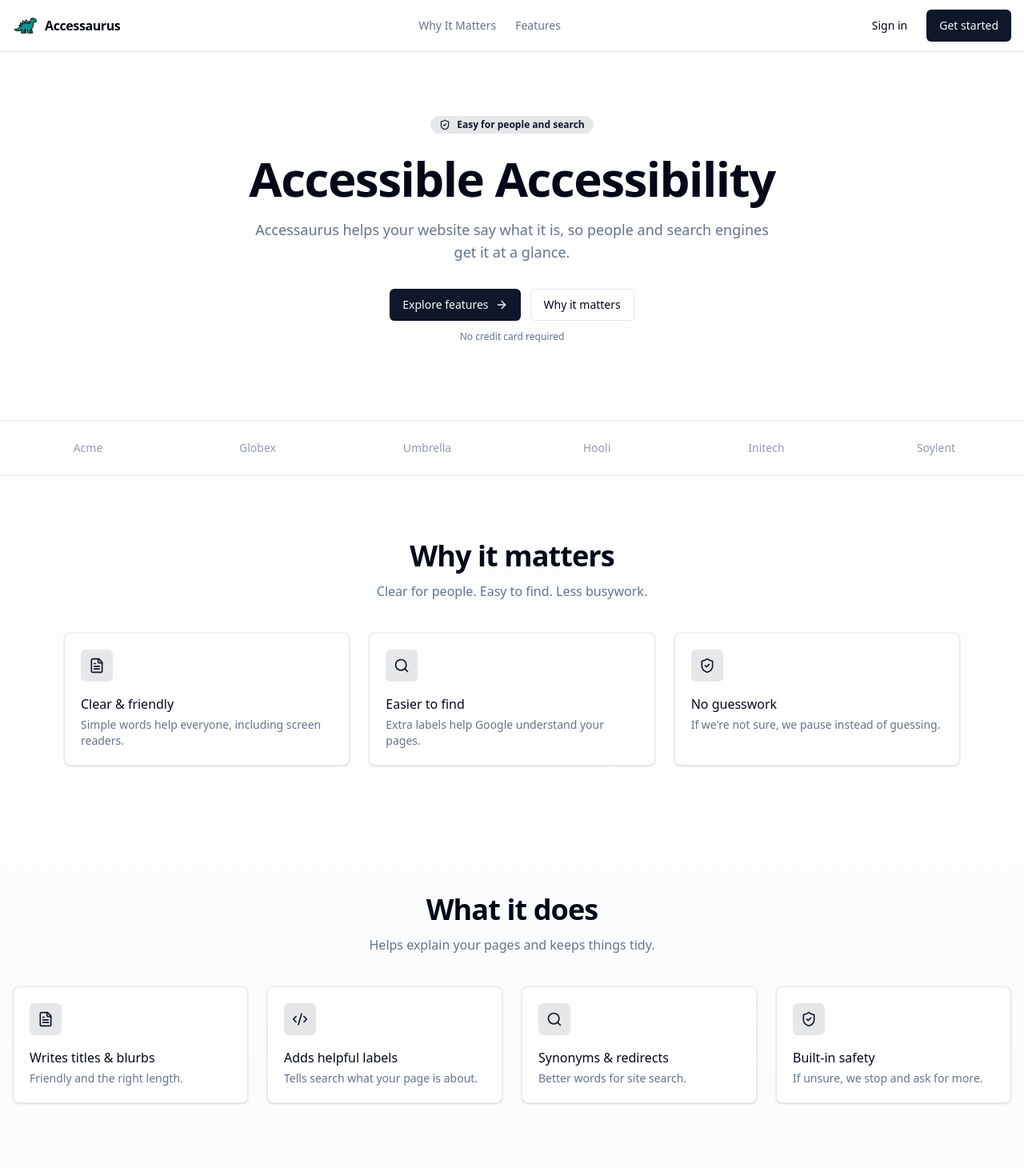
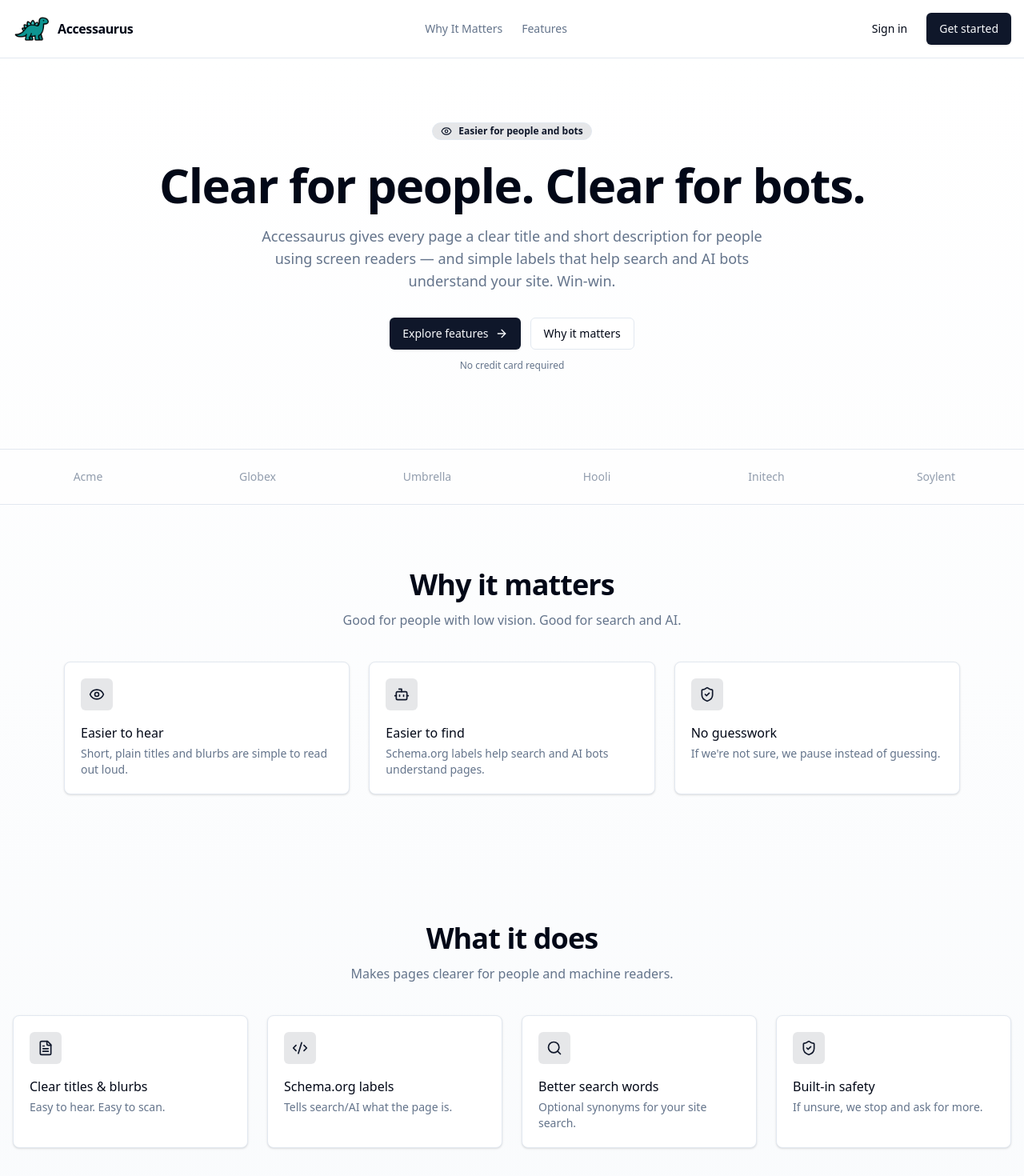
Before and after one commit to accessaurus/accessaurus, a Next.js app in the folder apps/web/: page / in a window 1280 px wide. Shown: the top 1470 px of the page at 80% size. Built offline with nearby package versions, Linux system fonts and the light colour scheme; no server answers.

Commit message:
Refactor layout and home page for improved clarity and accessibility. Update title and descriptions to emphasize benefits for both users and bots. Replace logo import method and adjust iconography to enhance visual representation of features.

```diff
--- a/apps/web/app/layout.tsx
+++ b/apps/web/app/layout.tsx
@@ -10,6 +10,7 @@ import {
 } from "@clerk/nextjs";
 import Link from "next/link";
 import Image from "next/image";
+import LogoPng from "@/public/logo.png";
 import { Button } from "@/components/ui/button";
 import "./globals.css";
 
@@ -24,9 +25,9 @@ const geistMono = Geist_Mono({
 });
 
 export const metadata: Metadata = {
-  title: "Accessaurus — Accessible SEO & Structured Data SDK",
+  title: "Accessaurus — Clear for people, clear for bots",
   description:
-    "Drop-in SDK for Next.js that generates accessible titles, meta tags, Schema.org JSON-LD, and on-site search synonyms — server-first, secure, and cost-aware.",
+    "Make pages easier for screen readers and AI bots with clear titles, helpful descriptions, and Schema.org JSON‑LD. Server‑first, safe, and predictable.",
 };
 
 export default function RootLayout({
@@ -44,12 +45,13 @@ export default function RootLayout({
             <div className="mx-auto max-w-7xl px-4 py-3 flex items-center justify-between">
               <Link href="/" className="flex items-center gap-2" aria-label="Accessaurus home">
                 <Image
-                  src="/logo.png"
+                  src={LogoPng}
                   alt="Accessaurus logo"
-                  width={32}
-                  height={32}
-                  sizes="32px"
-                  className="h-8 w-8"
+                  width={48}
+                  height={48}
+                  sizes="48px"
+                  className="h-12 w-12"
+                  placeholder="blur"
                   priority
                 />
                 <span className="text-base font-semibold tracking-tight">Accessaurus</span>
--- a/apps/web/app/page.tsx
+++ b/apps/web/app/page.tsx
@@ -1,5 +1,5 @@
 import Link from "next/link";
-import { ArrowRight, Check, FileText, Code2, Search, ShieldCheck } from "lucide-react";
+import { ArrowRight, FileText, Code2, Search, ShieldCheck, Eye, Bot } from "lucide-react";
 import { Button } from "@/components/ui/button";
 import { Badge } from "@/components/ui/badge";
 // (interactive developer/demo components removed per request)
@@ -11,14 +11,14 @@ export default function Home() {
         <div className="mx-auto max-w-7xl px-4 pt-20 pb-24 text-center">
           <div className="mx-auto max-w-max">
             <Badge className="gap-2 bg-primary/10 text-primary border-primary/20">
-              <ShieldCheck className="h-3.5 w-3.5" />
-              Easy for people and search
+              <Eye className="h-3.5 w-3.5" />
+              Easier for people and bots
             </Badge>
           </div>
           <h1 className="mt-6 text-4xl font-bold tracking-tight sm:text-6xl">
-            Accessible Accessibility
+            Clear for people. Clear for bots.
           </h1>
-          <p className="mx-auto mt-5 max-w-2xl text-muted-foreground text-base sm:text-lg">Accessaurus helps your website say what it is, so people and search engines get it at a glance.</p>
+          <p className="mx-auto mt-5 max-w-2xl text-muted-foreground text-base sm:text-lg">Accessaurus gives every page a clear title and short description for people using screen readers — and simple labels that help search and AI bots understand your site. Win‑win.</p>
           <div className="mt-8 flex items-center justify-center gap-3">
             <a href="#features">
               <Button className="gap-2">
@@ -55,17 +55,17 @@ export default function Home() {
         <div className="mx-auto max-w-6xl px-4">
           <div className="mx-auto max-w-2xl text-center">
             <h2 className="text-3xl font-semibold tracking-tight sm:text-4xl">Why it matters</h2>
-            <p className="mt-3 text-muted-foreground">Clear for people. Easy to find. Less busywork.</p>
+            <p className="mt-3 text-muted-foreground">Good for people with low vision. Good for search and AI.</p>
           </div>
           <div className="mt-10 grid grid-cols-1 md:grid-cols-3 gap-6">
             {[{
-              icon: <FileText className="h-5 w-5" />,
-              title: "Clear & friendly",
-              desc: "Simple words help everyone, including screen readers.",
+              icon: <Eye className="h-5 w-5" />,
+              title: "Easier to hear",
+              desc: "Short, plain titles and blurbs are simple to read out loud.",
             },{
-              icon: <Search className="h-5 w-5" />,
+              icon: <Bot className="h-5 w-5" />,
               title: "Easier to find",
-              desc: "Extra labels help Google understand your pages.",
+              desc: "Schema.org labels help search and AI bots understand pages.",
             },{
               icon: <ShieldCheck className="h-5 w-5" />,
               title: "No guesswork",
@@ -87,24 +87,24 @@ export default function Home() {
         <div className="mx-auto max-w-7xl px-4">
           <div className="mx-auto max-w-2xl text-center">
             <h2 className="text-3xl font-semibold tracking-tight sm:text-4xl">What it does</h2>
-            <p className="mt-3 text-muted-foreground">Helps explain your pages and keeps things tidy.</p>
+            <p className="mt-3 text-muted-foreground">Makes pages clearer for people and machine readers.</p>
           </div>
           <div className="mt-10 grid grid-cols-1 md:grid-cols-2 lg:grid-cols-4 gap-6">
             {[
               {
                 icon: <FileText className="h-5 w-5" />,
-                title: "Writes titles & blurbs",
-                desc: "Friendly and the right length.",
+                title: "Clear titles & blurbs",
+                desc: "Easy to hear. Easy to scan.",
               },
               {
                 icon: <Code2 className="h-5 w-5" />,
-                title: "Adds helpful labels",
-                desc: "Tells search what your page is about.",
+                title: "Schema.org labels",
+                desc: "Tells search/AI what the page is.",
               },
               {
                 icon: <Search className="h-5 w-5" />,
-                title: "Synonyms & redirects",
-                desc: "Better words for site search.",
+                title: "Better search words",
+                desc: "Optional synonyms for your site search.",
               },
               {
                 icon: <ShieldCheck className="h-5 w-5" />,
```
